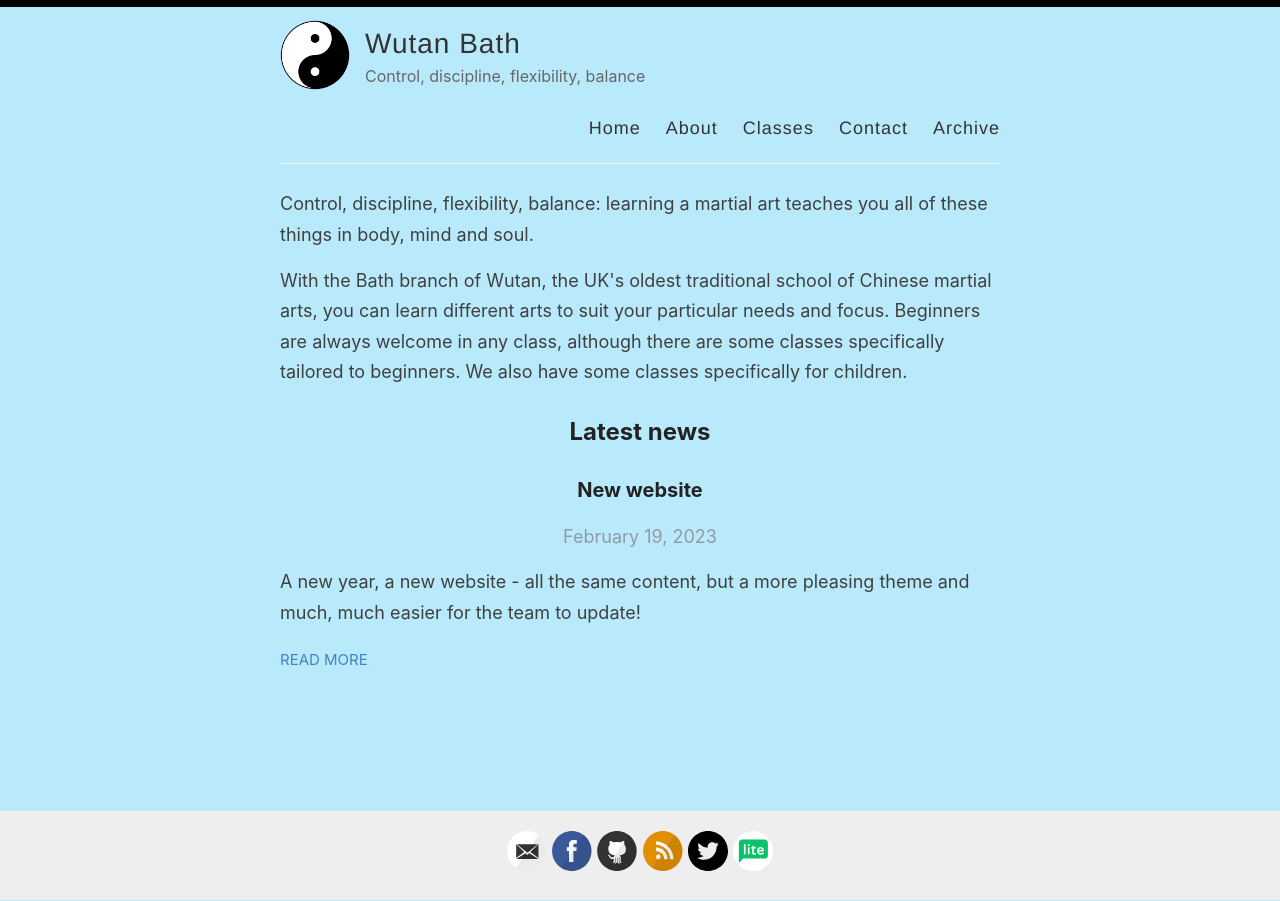
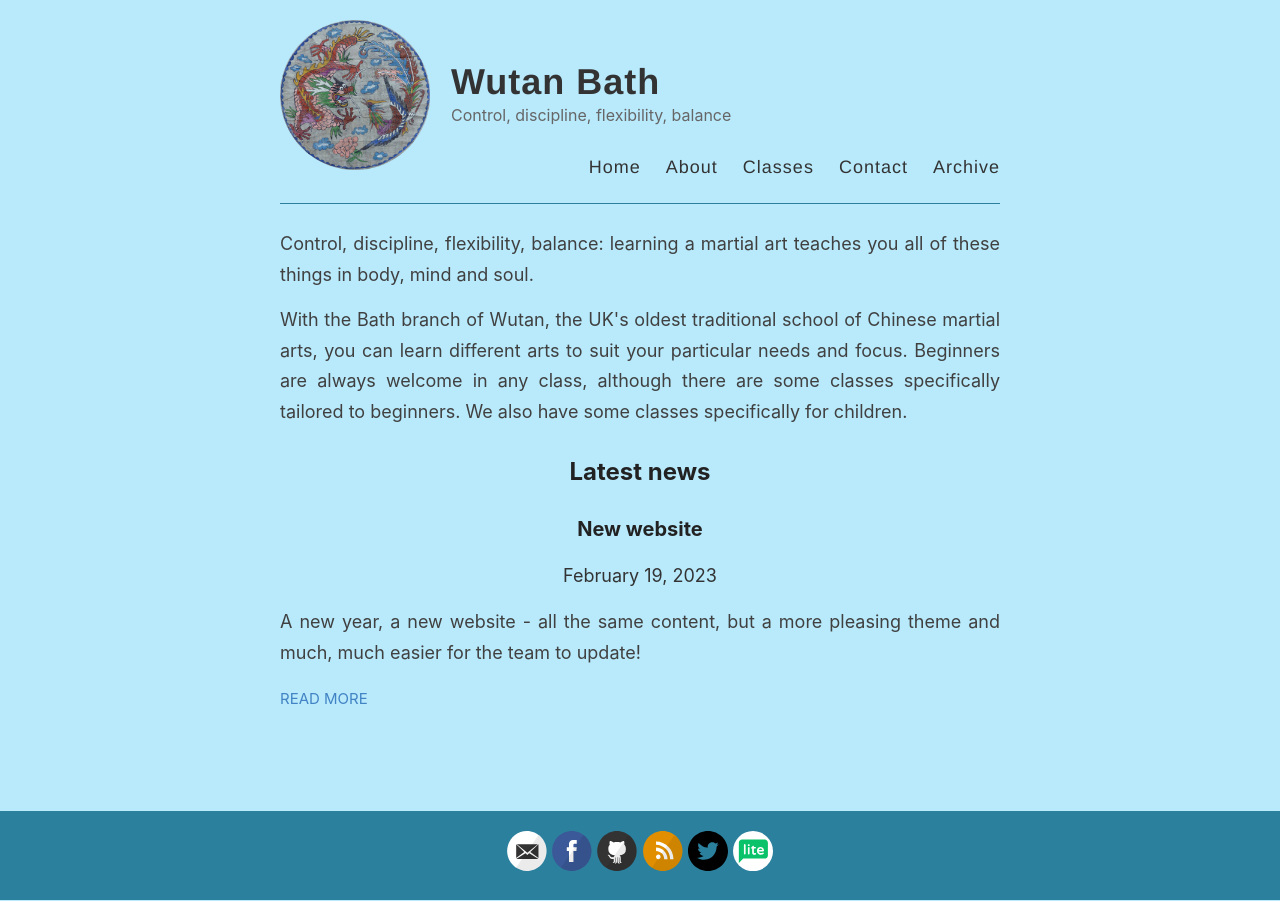
Before and after one commit to xanthipe/wutan-bath, a Jekyll site: the page built from index.html, in a window 1280 px wide. Built offline with Jekyll 4.4.1, drawn with Linux system fonts in a browser that asks for light colours; the list of posts is cut into pages by our own code.

Commit message:
feat: styling update

```diff
--- a/_config.yml
+++ b/_config.yml
@@ -12,7 +12,7 @@ author: Wutan Bath
 description: "Control, discipline, flexibility, balance"
 
 # URL of your avatar or profile pic (you could use your GitHub profile pic)
-avatar: /images/yinyang.png
+avatar: /images/dragonphoenixbanner.png
 
 #
 # Flags below are optional
--- a/_layouts/default.html
+++ b/_layouts/default.html
@@ -16,7 +16,6 @@
 </head>
 
 <body>
-  <div id="bar"></div>
   <div class="wrapper-container">
     <div class="wrapper-masthead">
       <div class="container">
--- a/assets/style.scss
+++ b/assets/style.scss
@@ -15,13 +15,16 @@
 
 @import url('https://fonts.googleapis.com/css?family=Roboto');
 
+$background-color: #b8eafc;
+$accent-color: #2b809e;
+
 html {
   font-size: 100%;
   height: 100%;
 }
 
 body {
-  background: #b8eafc;
+  background: $background-color;
   font-family: -system-ui, -apple-system, BlinkMacSystemFont, "Segoe UI", Roboto, Helvetica, Arial, sans-serif, "Apple Color Emoji", "Segoe UI Emoji", "Segoe UI Symbol";
   color: #404040;
   line-height: 1.7;
@@ -86,6 +89,7 @@ h4 {
 
 p {
   margin: 15px 0;
+  text-align: justify;
 }
 
 table {
@@ -270,7 +274,7 @@ p > img {
 
 .masthead {
   padding: 20px 0;
-  border-bottom: 1px solid $lightGray;
+  border-bottom: 1px solid $accent-color;
 
   @include mobile {
     text-align: center;
@@ -279,8 +283,8 @@ p > img {
 
 .site-avatar {
   float: left;
-  width: 70px;
-  height: 70px;
+  width: 150px;
+  height: 150px;
   margin-right: 15px;
 
   @include mobile {
@@ -300,32 +304,34 @@ p > img {
   @include mobile {
     float: none;
     display: block;
-    margin: 0 auto;
+    margin: 12px auto;
   }
 }
 
 .site-name {
-  margin: 0;
+  margin: 31px 0 0 6px;
   color: $darkGray;
   cursor: pointer;
   font-family: $helveticaNeue;
-  font-weight: 300;
-  font-size: 28px;
+  font-weight: 600;
+  font-size: 36px;
   letter-spacing: 1px;
   text-align: left;
 
   @include mobile {
     text-align: center;
+    margin: 0;
   }
 }
 
 .site-description {
-  margin: -5px 0 0 0;
+  margin: -10px 0 0 6px;
   color: $gray;
   font-size: 16px;
 
   @include mobile {
     margin: 3px 0;
+    text-align: center;
   }
 }
 
@@ -415,7 +421,7 @@ nav {
   bottom: 0;
   width: 100%;
   height: 89px;
-  background-color: $lightGray;
+  background-color: $accent-color;
 }
 
 footer {
@@ -465,13 +471,13 @@ body:after {
 
 .author_title{
   text-align: center;
-  color: #939aa1;
+  color: $darkGray;
   letter-spacing: 2px;
 }
 
 .post_date{
   text-align: center;
-  color: #939aa1;
+  color: $darkGray;
 }
 
 .cd-container a {
```
Also changed, not shown: images/dragonphoenixbanner.png (added), 12 other files.
